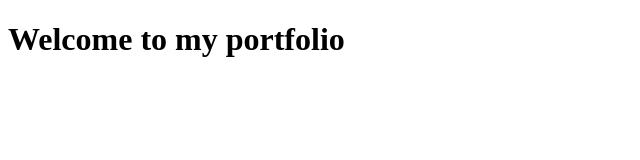
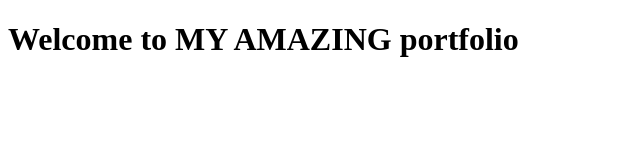
Before and after one commit to biig5/portfolio-site, a plain HTML site: page index.html in a window 1280 px wide. Shown: the whole page, without its empty margins (0-640 px from the left). Drawn offline with Linux system fonts and the light colour scheme.

Commit message:
update homepage heading

```diff
--- a/index.html
+++ b/index.html
@@ -4,6 +4,6 @@
     <title>My Portfolio</title>
 </head>
 <body>
-    <h1>Welcome to my portfolio</h1>
+    <h1>Welcome to MY AMAZING portfolio</h1>
 </body>
 </html>
```
